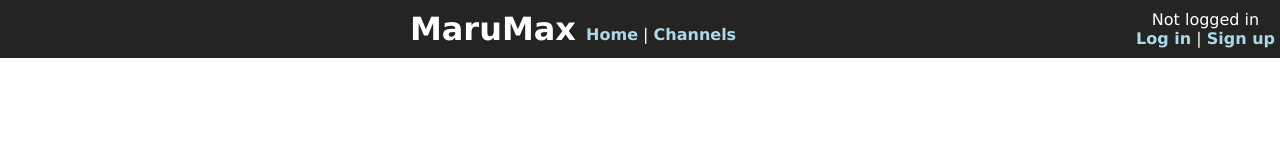
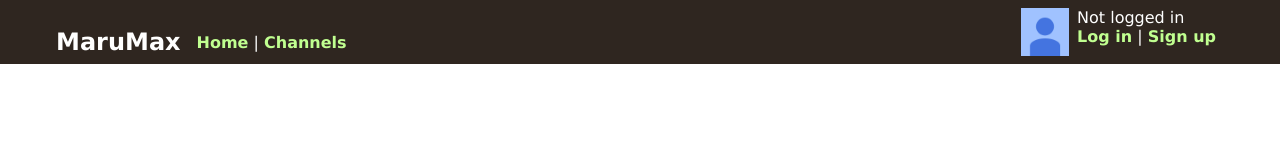
Before and after one commit to KoolKidz112/marumax, a plain HTML site: page index.html in a window 1280 px wide. Drawn offline with Linux system fonts and the light colour scheme.

Commit message:
a couple css thingies
what can i say, i like organising things lmao

```diff
--- a/index.html
+++ b/index.html
@@ -4,25 +4,29 @@
   <meta charset="UTF-8">
   <meta http-equiv="X-UA-Compatible" content="IE=edge">
   <meta name="viewport" content="width=device-width, initial-scale=1.0">
-    <title>MaruMax Home</title>
-    <link rel="stylesheet" href="./src/style.css">
+  <title>MaruMax | Home</title>
+  <link rel="stylesheet" href="src/style.css">
 </head>
 <body>
-    <div id="header">
-        <h1 class="title">MaruMax</h1>
+  <nav><div>
+      <h1>MaruMax</h1>
+      <span space>
         <a href="">Home</a>
         <span> | </span>
         <a href="">Channels</a>
-        <div id="user">
+      </span>
+      <div usercard>
+        <img src="./src/img/default.jpg" id="headpfp">
+        <text>
           <span>Not logged in</span>
           <div id="logopt">
             <a href="#" id="liheader">Log in</a>
             <span> | </span>
             <a href="#" id="suheader">Sign up</a>
           </div>
-            <!-- <img src="./src/img/default.jpg" id="headpfp"> -->
+        </text>
       </div>
-    </div>
+  <div></nav>
   <div id="user-modal" class="hide">
     <div id="signup-modal">
       <a href="javascript:void(0)" class="close">&times;</a>
--- a/src/style.css
+++ b/src/style.css
@@ -5,22 +5,37 @@
 }
 
 body {
-    font-family:'Lucida Sans', 'Lucida Sans Regular', 'Lucida Grande', 'Lucida Sans Unicode', Geneva, Verdana, sans-serif
+  font-family: 'Lucida Sans', 'Lucida Sans Regular', 'Lucida Grande',
+               'Lucida Sans Unicode', Geneva, Verdana, sans-serif;
 }
 
-#header {
+nav {
+  background-color: #2f2620;
+  color: #ffffff;
+} nav > div {
+  overflow: auto;
   width: 100vw;
-    background-color: #242423;
-    text-align: center;
-    color: white;
-    padding: 10px 5px 10px 5px;
+  max-width: 1200px;
+  margin: auto;
+  padding: 8px 16px;
+  display: flex;
+  align-items: flex-end;
+} nav > div > span[space] {
+  flex-grow: 2;
+  padding: 4px 16px;
+} nav a {
+  color: #c0ff90;
+} nav a:hover {
+  color: #c0ff90;
 }
 
-#user {
+[usercard] {
   float: right;
-}
-
-#headpfp {
+  display: flex;
+  flex-direction: row;
+} [usercard] text {
+  padding: 0px 8px;
+} [usercard] img {
   width: 48px;
   height: 48px;
 }
@@ -89,11 +104,6 @@ a:hover {
   text-decoration: underline;
 }
 
-.title {
-    display: inline;
-    margin: 5px;
-}
-
 .hide {
   display: none;
 }
```
Lines whose indentation alone changed are shown as unchanged.
